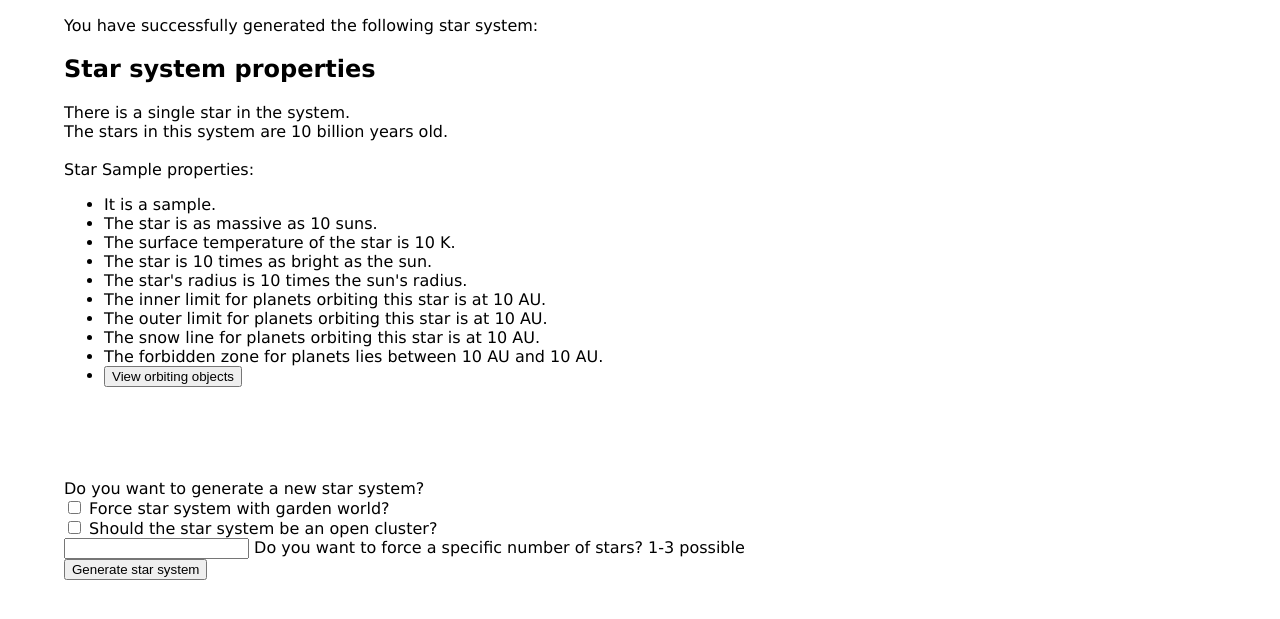
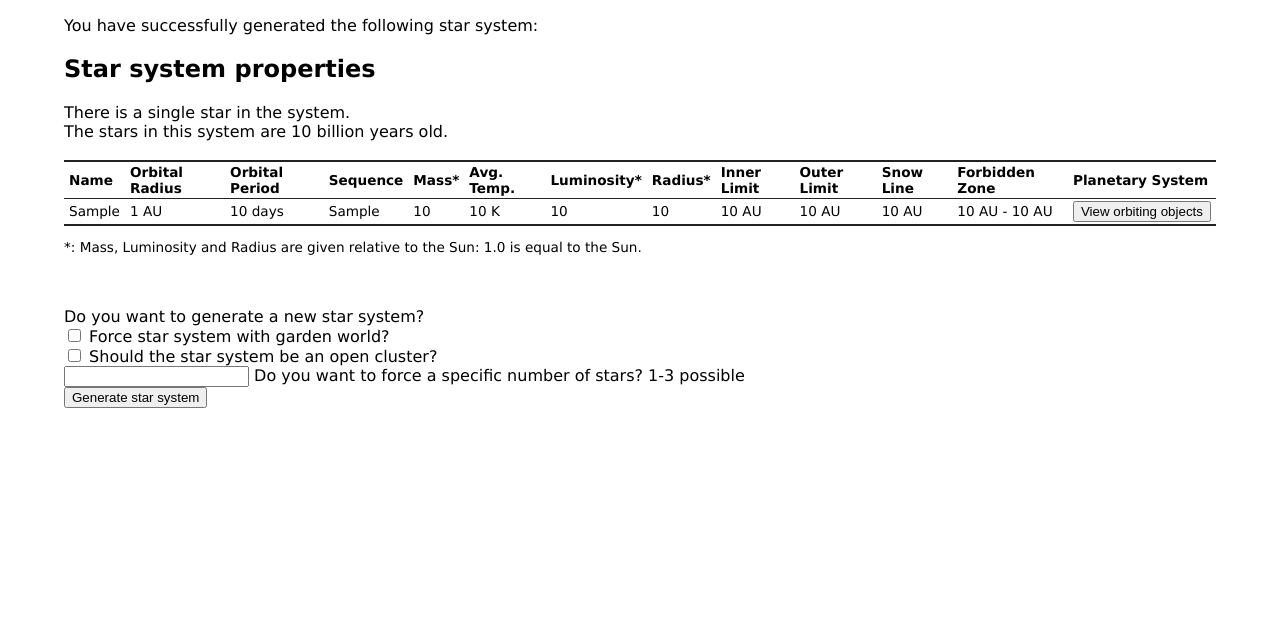
Before and after one commit to tschoppi/starsystem-gen, a Python web app: template web-gui/templates/overview.html in a window 1280 px wide. Shown: the top 619 px of the page. Run offline with Jinja, Linux system fonts and the light colour scheme; the template is opened without the code that fills it: most values are stand-ins (such as "Sample title", 1, 10 or a date in 2020).

Commit message:
Star overview is now tabular as well Padding added on the bottom of the star overview page, so that it wouldn't hug the browser

```diff
--- a/web-gui/static/mainstyle.css
+++ b/web-gui/static/mainstyle.css
@@ -2,6 +2,7 @@ body {
     font-family: Verdana, sans-serif;
     width: 90%;
     margin: auto;
+    padding-bottom: 50px;
 }
 
 /**** Table Styling ****/
--- a/web-gui/templates/overview.html
+++ b/web-gui/templates/overview.html
@@ -21,43 +21,60 @@
     {% endif %}
         The stars in this system are {{starsystem.get_age()|round(2)}} billion years old. <br/>
         <br/>
-        {% for star in starsystem.stars %}
-        <div>
-            Star {{star.get_letter()}} properties:
-            {% if star.get_letter() == 'B' or star.get_letter() == 'C' %}
-            <p>
-                Star {{star.get_letter()}} orbits the main star at {{starsystem.get_orbits()[loop.index0 - 1][0]|round(2)}} AU mean distance with an orbital eccentricity of {{starsystem.get_orbits()[loop.index0 - 1][1]|round(2)}}. <br/>
-                It has an orbital period of {{starsystem.get_period()[loop.index0 - 1]|round(1, 'common')}} days.
-            </p>
-            {% endif %}
-            <ul>
-                {% if star.get_sequence() == 'Main' %}
-                <li>It is a {{star.get_sequence()|lower}} sequence star.</li>
+        <table>
+            <tr>
+                <th>Name</th>
+                <th>Orbital Radius</th>
+                <th>Orbital Period</th>
+                <th>Sequence</th>
+                <th>Mass*</th>
+                <th>Avg. Temp.</th>
+                <th>Luminosity*</th>
+                <th>Radius*</th>
+                <th>Inner Limit</th>
+                <th>Outer Limit</th>
+                <th>Snow Line</th>
+                <th>Forbidden Zone</th>
+                <th>Planetary System</th>
+            </tr>
+            {% for star in starsystem.stars %}
+            <tr>
+                <td>{{star.get_letter()}}</td>
+                {% if star.get_letter() == 'A' %}
+                <td>N/A</td>
+                <td>N/A</td>
                 {% else %}
-                <li>It is a {{star.get_sequence()|lower}}.</li>
+                <td>{{starsystem.get_orbits()[loop.index0 - 1][0]|round(2)}} AU</td>
+                <td>{{starsystem.get_period()[loop.index0 - 1]|round(1, 'common')}} days</td>
                 {% endif %}
-                <li>The star is as massive as {{star.get_mass()|round(2)}} suns.</li>
-                <li>The surface temperature of the star is {{star.get_temp()}} K.</li>
-                <li>The star is {{star.get_luminosity()|round(4)}} times as bright as the sun.</li>
-                <li>The star's radius is {{(star.get_radius() * 214.93) | round(2)}} times the sun's radius.</li>
-                <li>The inner limit for planets orbiting this star is at {{star.get_orbit_limits()[0]|round(2)}} AU. </li>
-                <li>The outer limit for planets orbiting this star is at {{star.get_orbit_limits()[1]|round(2)}} AU. </li>
-                <li>The snow line for planets orbiting this star is at {{star.get_snowline()|round(2)}} AU. </li>
+                <td>{{star.get_sequence()}}</td>
+                <td>{{star.get_mass()|round(2)}}</td>
+                <td>{{star.get_temp()}} K</td>
+                <td>{{star.get_luminosity()|round(4)}}</td>
+                <td>{{(star.get_radius() * 214.93) | round(2)}}</td>
+                <td>{{star.get_orbit_limits()[0]|round(2)}} AU</td>
+                <td>{{star.get_orbit_limits()[1]|round(2)}} AU</td>
+                <td>{{star.get_snowline()|round(2)}} AU</td>
                 {% if star.get_letter() != 'A' %}
-                    <li>The forbidden zone for planets lies between {{star.get_forbidden_zone()[0]|round(2)}} AU and {{star.get_forbidden_zone()[1]|round(2)}} AU.</li>
+                <td>{{star.get_forbidden_zone()[0]|round(2)}} AU - {{star.get_forbidden_zone()[1]|round(2)}} AU</td>
+                {% else %}
+                <td>N/A</td>
                 {% endif %}
                 {% if star.planetsystem.get_orbitcontents()|count > 0 %}
-                <li><form id="planet{{star.get_letter()}}" action="planetsystem">
+                <td>
+                    <form id="planet{{star.get_letter()}}" action="planetsystem">
                     <input type="number" style="display: none" name="star_id" value={{loop.index0}} />
                     <input type="submit" id="planet-details" value="View orbiting objects" formtarget="_blank"/>
-                </form></li>
+                    </form>
+                </td>
+                {% else %}
+                <td>No Planetary System</td>
                 {% endif %}
-            </ul>
-        </div>
-        {% endfor %}
+            </tr>
+            {% endfor %}
+        </table>
+        <p class="tablenote">*: Mass, Luminosity and Radius are given relative to the Sun: 1.0 is equal to the Sun.</p>
     </div>
-    <br/>
-    <br/>
     <br/>
     <br/>
     <div id="form-container">
@@ -71,7 +88,5 @@
             <input id="generate" type="submit" value="Generate star system"/>
         </form>
     </div>
-
-
 </body>
 </html>
```
Also changed, not shown: web-gui/scripts/planets.js (+8 -1 lines).
